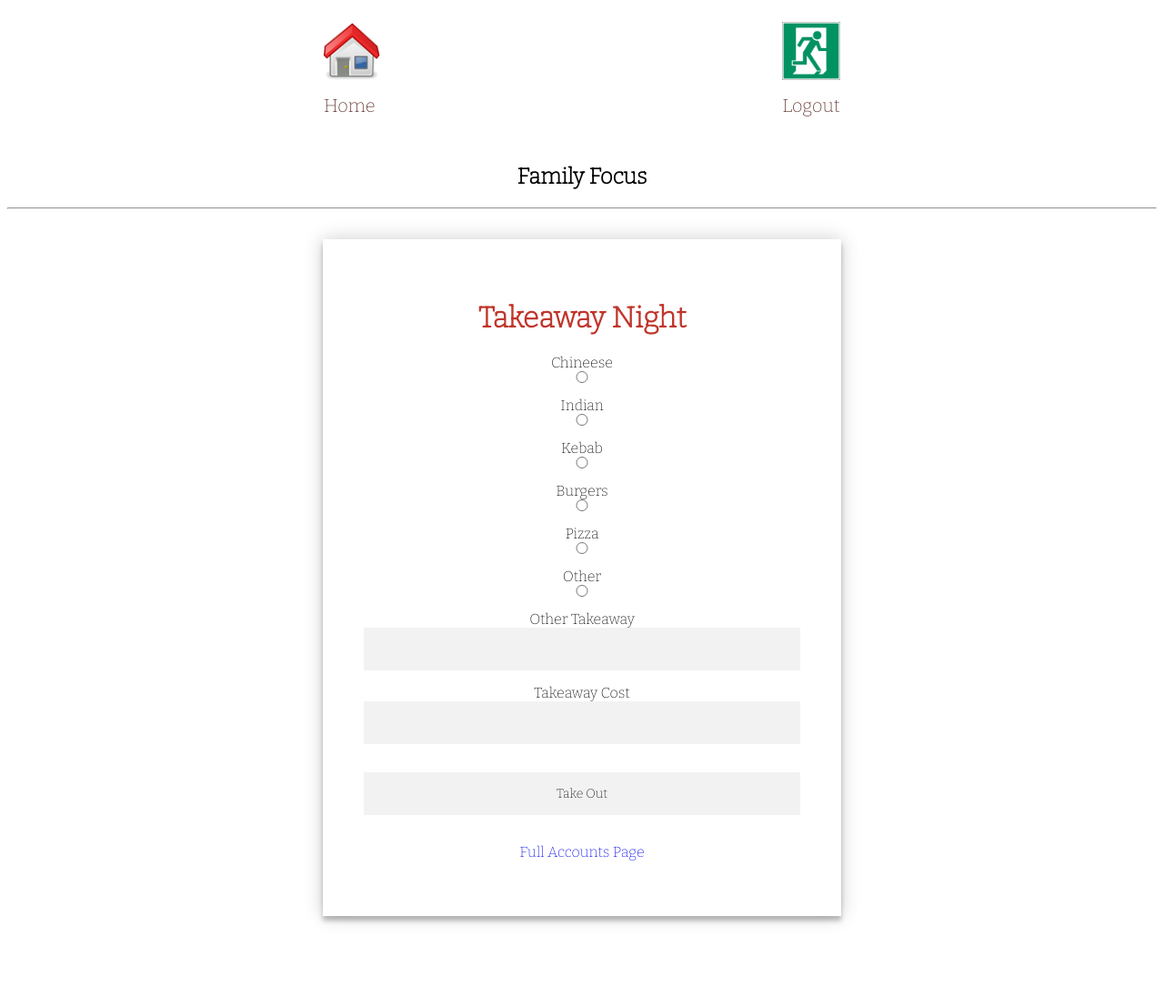
After one commit to mrrichardasmith/family_vote, a Flask app: page /takeaway in a window 1280 px wide. The commit adds this page. Shown: the whole page at 91% size. Run offline with Flask 2, Linux system fonts and the light colour scheme; the visitor is signed in with stand-in values (Sample User, id 1).

Commit message:
wired up takeaways and family entertainment

```diff
--- a/forms.py
+++ b/forms.py
@@ -1,4 +1,5 @@
 from asyncio import transports
+from wsgiref.validate import validator
 from flask_wtf import FlaskForm
 from wtforms import StringField, PasswordField, BooleanField, SubmitField, SelectField, DateTimeField, RadioField, TextAreaField, DecimalField
 from wtforms.validators import ValidationError, DataRequired, EqualTo, Email
@@ -104,8 +105,20 @@ class SubscriptionsForm(FlaskForm):
     subscription_cost = DecimalField('Cost', validators=[DataRequired()])
     submit = SubmitField('Subscribed')
 
+class FamilyentertainmentForm(FlaskForm):
+    entertainment_title = StringField('Entertainment Title', validators=[DataRequired()])
+    entertainment_description = TextAreaField('Describe Adventure', validators=[DataRequired()])
+    entertainment_cost = DecimalField('Cost', validators=[DataRequired()])
+    submit = SubmitField('Entertained')
+
 class TransportForm(FlaskForm):
     destination = StringField('Destination', validators=[DataRequired()])
     method_of_travel = RadioField('Method of Travel', choices=['Train', 'Bus', 'Uber', 'Taxi', 'Plane'], validators=[DataRequired()])
     cost_of_travel = DecimalField('Cost of Travel', validators=[DataRequired()])
     submit = SubmitField('On the Move')
+
+class TakeawayForm(FlaskForm):
+    takeaway_choice = RadioField('Takeaway', choices=['Chineese', 'Indian', 'Kebab', 'Burgers', 'Pizza', 'Other'], validators=[DataRequired()])
+    takeaway_other = StringField('Other Takeaway')
+    takeaway_cost = DecimalField('Takeaway Cost', validators=[DataRequired()])
+    submit = SubmitField('Take Out')
--- a/models.py
+++ b/models.py
@@ -148,7 +148,27 @@ class Transport(db.Model):
     cost_of_travel = db.Column(db.Float)
     username = db.Column(db.String, db.ForeignKey('user.username'))
 
+class Familyentertainment(db.Model):
+    id= db.Column(db.Integer, primary_key=True)
+    date = db.Column(db.DateTime, index=True, default=datetime.utcnow)
+    day = db.Column(db.Integer)
+    month = db.Column(db.Integer)
+    year = db.Column(db.Integer)
+    entertainment_title = db.Column(db.String(120))
+    entertainmnet_description = db.Column(db.String(500))
+    entertainment_cost = db.Column(db.Float)
+    username = db.Column(db.String, db.ForeignKey('user.username'))
 
+class Takeaway(db.Model):
+    id= db.Column(db.Integer, primary_key=True)
+    date = db.Column(db.DateTime, index=True, default=datetime.utcnow)
+    day = db.Column(db.Integer)
+    month = db.Column(db.Integer)
+    year = db.Column(db.Integer)
+    takeaway_choice = db.Column(db.String(20))
+    takeaway_other = db.Column(db.String(20))
+    takeaway_cost = db.Column(db.Float)
+    username = db.Column(db.String, db.ForeignKey('user.username'))
 
 @login.user_loader
 def load_user(id):
--- a/routes.py
+++ b/routes.py
@@ -1,14 +1,11 @@
-from decimal import Decimal
 from flask import request, render_template, flash, redirect, url_for
-from models import User, Likesdislikes, Thinking, Day_school, People, Admin, Life_hacks, Account, Workfood, Extragroceries, Subscriptions, Transport
-from forms import RegistrationForm, LoginForm, LikesDislikesForm, ThinkingForm, DaySchoolForm, GoodBadUglyForm, AdminForm, LifeHacksForm, AccountForm, WorkfoodForm, ExtragroceriesForm, SubscriptionsForm, TransportForm
+from models import User, Likesdislikes, Thinking, Day_school, People, Admin, Life_hacks, Account, Workfood, Extragroceries, Subscriptions, Transport, Familyentertainment, Takeaway
+from forms import RegistrationForm, LoginForm, LikesDislikesForm, ThinkingForm, DaySchoolForm, GoodBadUglyForm, AdminForm, LifeHacksForm, AccountForm, WorkfoodForm, ExtragroceriesForm, SubscriptionsForm, TransportForm, FamilyentertainmentForm, TakeawayForm
 from werkzeug.urls import url_parse
 from flask_login import current_user, login_user, logout_user, login_required
 from app import app, db
 from datetime import datetime, timedelta
 from helper import month_from_number
-from matplotlib import pyplot as plt
-
 
 @app.route('/login', methods=['GET', 'POST'])
 def login():
@@ -59,8 +56,10 @@ def admin(username):
   if request.method == 'GET':
     admin = User.query.filter(User.username == username).first()
     registration = Admin.query.first()
-    print(registration.registration)
-    print(admin.username, admin.admin)
+    if registration != None:
+      print(registration.registration)
+      print(admin.username, admin.admin)
+
 
     if admin.admin == 'admin':
 
@@ -69,7 +68,7 @@ def admin(username):
     else:
       print('Supressed Registration Page')
       confirm_admin = False
-      return render_template('admin.html', confirm_admin=confirm_admin, admin=NULL)
+      return render_template('admin.html', confirm_admin=confirm_admin, admin=admin)
 
   if request.method == 'POST' and admin_form.validate():
 
@@ -195,7 +194,6 @@ def lifehacks():
     db.session.commit()
     return redirect(url_for('lifehacks'))
 
-
 @app.route('/accounts', methods=['GET', 'POST'])
 @login_required
 def accounts():
@@ -220,12 +218,12 @@ def accounts():
     if current_food != None:
       for sum in current_food:
         workfood_total += sum.sum_food
-      print('Hello here is the work food total ' + str(workfood_total))
+
 
     extra_groceries = Extragroceries.query.filter(Extragroceries.username == current_user.username
                                                   and Extragroceries.month == todayDate.month
                                                   and Extragroceries.year == todayDate.year).all()
-    print(current_user.username)
+
     extra_groceries_total = 0
     if extra_groceries != None:
       for extra in extra_groceries:
@@ -249,8 +247,25 @@ def accounts():
       for s in subscriptions:
         total_subscriptions += s.subscription_cost
 
-    print(total_subscriptions)
+    family_entertainment = Familyentertainment.query.filter(Familyentertainment.username == current_user.username
+                                                            and Subscriptions.month == todayDate.month
+                                                            and Subscriptions.year == todayDate.year).all()
 
+    total_entertainment = 0
+    if family_entertainment != None:
+      for family in family_entertainment:
+        total_entertainment += family.entertainment_cost
+
+
+    takeaways = Takeaway.query.filter(Takeaway.username == current_user.username
+                                      and Subscriptions.month == todayDate.month
+                                      and Subscriptions.year == todayDate.year).all()
+
+    total_takeaway = 0
+    if takeaways != None:
+      for take in takeaways:
+        total_takeaway += take.takeaway_cost
+    print(total_takeaway)
 
     if active != None and active.rent != None:
       total += active.rent
@@ -274,8 +289,8 @@ def accounts():
       total += active.counciltax
     if active != None and active.streaming != None:
       total += active.streaming
-    if active != None and active.family_entertainment != None:
-      total += active.family_entertainment
+    if total_entertainment > 0:
+      total += total_entertainment
     if active != None and active.takeaway != None:
       total += active.takeaway
     if total_transport > 0:
@@ -307,7 +322,9 @@ def accounts():
                            workfood_total=workfood_total,
                            extra_groceries_total=extra_groceries_total,
                            total_transport=total_transport,
-                           total_subscriptions=total_subscriptions)
+                           total_subscriptions=total_subscriptions,
+                           total_entertainment=total_entertainment,
+                           total_takeaway=total_takeaway)
 
   if request.method == 'POST':
 
@@ -322,14 +339,10 @@ def accounts():
                             water=account.water.data,
                             electric=account.electric.data,
                             internet=account.internet.data,
-                            subscriptions=account.subscriptions.data,
                             investments=account.investments.data,
                             insurance=account.insurance.data,
                             counciltax=account.counciltax.data,
                             streaming=account.streaming.data,
-                            family_entertainment=account.family_entertainment.data,
-                            takeaway=account.takeaway.data,
-                            transport=account.transport.data,
                             fitness=account.fitness.data,
                             bakery=account.bakery.data,
                             shopping=account.shopping.data,
@@ -479,7 +492,6 @@ def workfood():
 
     return redirect(url_for('workfood'))
 
-
 @app.route('/likesdislikes', methods=['GET', 'POST'])
 @login_required
 def likesdislikes():
@@ -509,7 +521,9 @@ def subscriptions():
   subs = SubscriptionsForm()
   if request.method == 'GET':
 
-    return render_template('subscriptions.html', subs=subs)
+    current_subscriptions = Subscriptions.query.filter(Subscriptions.username == current_user.username).all()
+
+    return render_template('subscriptions.html', subs=subs, current_subscriptions=current_subscriptions)
 
   if request.method == 'POST':
     new_subscriptions = Subscriptions(subscription_name=subs.subscription_name.data,
@@ -522,7 +536,6 @@ def subscriptions():
     db.session.commit()
 
     return redirect(url_for('accounts'))
-
 
 @app.route('/extra_groceries', methods=['GET', 'POST'])
 @login_required
@@ -619,6 +632,50 @@ def transport():
 
     return redirect(url_for('accounts'))
 
+@app.route('/familyentertainment', methods=['GET', 'POST'])
+@login_required
+def familyentertainment():
+  FamilyentForm = FamilyentertainmentForm()
+  todayDate = datetime.now()
+  if request.method == 'GET':
+
+    return render_template('familyentertainment.html', FamilyentForm = FamilyentForm)
+
+  if request.method == 'POST':
+    new_entertainment = Familyentertainment(day=todayDate.day,
+                                            month=todayDate.month,
+                                            year=todayDate.year,
+                                            entertainment_title=FamilyentForm.entertainment_title.data,
+                                            entertainmnet_description=FamilyentForm.entertainment_description.data,
+                                            entertainment_cost=FamilyentForm.entertainment_cost.data,
+                                            username = current_user.username)
+    db.session.add(new_entertainment)
+    db.session.commit()
+    return redirect(url_for('accounts'))
+
+@app.route('/takeaway', methods=['GET', 'POST'])
+@login_required
+def takeaway():
+  todayDate = datetime.now()
+  takeaway = TakeawayForm()
+  if request.method == 'GET':
+
+    return render_template('takeaway.html', takeaway=takeaway)
+
+  if request.method == 'POST':
+
+    new_takeaway = Takeaway(username=current_user.username,
+                            day=todayDate.day,
+                            month=todayDate.month,
+                            year=todayDate.year,
+                            takeaway_choice=takeaway.takeaway_choice.data,
+                            takeaway_other=takeaway.takeaway_other.data,
+                            takeaway_cost=takeaway.takeaway_cost.data)
+
+    db.session.add(new_takeaway)
+    db.session.commit()
+    return redirect(url_for('accounts'))
+
 @app.route('/reports')
 @login_required
 def reports():
--- /dev/null
+++ b/templates/takeaway.html
@@ -0,0 +1,33 @@
+{% extends "base.html" %}
+
+{% block content %}
+
+<div class="page">
+    <div class="form">
+      <h1 class="mainTextColor">Takeaway Night</h1>
+      <form class="login-form" action="" method="post" novalidate>
+        {{ takeaway.hidden_tag() }}
+      <tabel>
+        <tr>
+        {% for subfield in takeaway.takeaway_choice %}
+            <th>{{ subfield.label }}</th>
+            <td>{{ subfield }}</td>
+        {% endfor %}
+        </tr>
+        <tr>
+            <th>{{ takeaway.takeaway_other.label }}</th>
+            <td>{{ takeaway.takeaway_other }}</td>
+        </tr>
+        <tr>
+            <th>{{ takeaway.takeaway_cost.label }}</th>
+            <td>{{ takeaway.takeaway_cost }}</td>
+        </tr>
+      </tabel>
+      <p>{{ takeaway.submit() }}</p>
+      <p><a class="noline" href="{{ url_for('accounts') }}">Full Accounts Page</a></p>
+    </form>
+    </div>
+</div>
+
+
+{% endblock %}
```
Also changed, not shown: templates/accounts.html (+12 -20 lines), templates/familyentertainment.html (added, +28 -0 lines), templates/subscriptions.html (+11 -0 lines).
